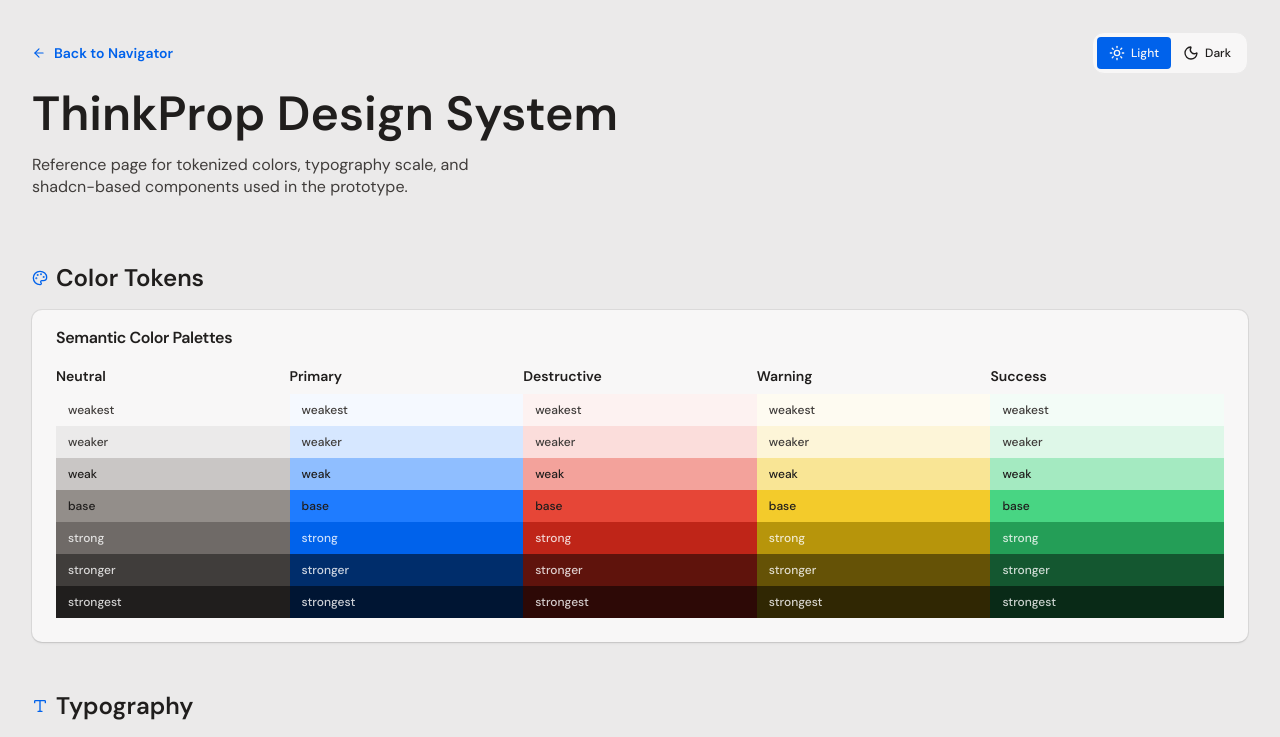
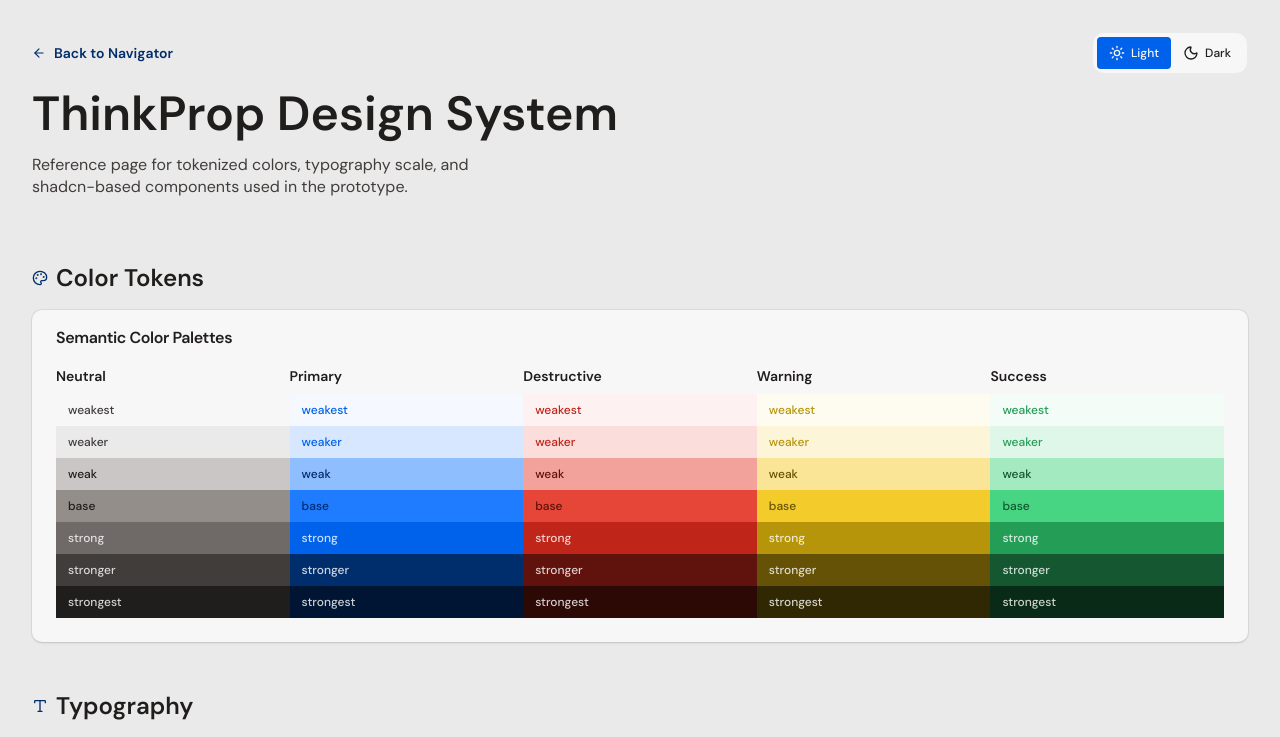
Before and after one commit to Gianeo/thinkprop, a Next.js app: page /design-system in a window 1280 px wide. Shown: the top 737 px of the page. Built offline with nearby package versions, Linux system fonts and the light colour scheme.

Commit message:
variant Text tones 26/02/26

```diff
--- a/app/design-system/page.tsx
+++ b/app/design-system/page.tsx
@@ -91,10 +91,18 @@
   },
 ] as const
 
-function getSwatchTextTone(swatchName: string) {
-  if (swatchName === 'weakest' || swatchName === 'weaker') return 'text-default'
-  if (swatchName === 'weak' || swatchName === 'base') return 'text-strong'
-  return 'text-contrast'
+function getSwatchTextTone(paletteToken: string, swatchName: string) {
+  if (swatchName === 'strong' || swatchName === 'stronger' || swatchName === 'strongest') {
+    return 'text-contrast'
+  }
+
+  if (paletteToken === 'neutral') {
+    if (swatchName === 'weakest' || swatchName === 'weaker') return 'text-default'
+    return 'text-strong'
+  }
+
+  if (swatchName === 'weakest' || swatchName === 'weaker') return `text-${paletteToken}-default`
+  return `text-${paletteToken}-strong`
 }
 
 export default function DesignSystemPage() {
@@ -170,7 +178,10 @@
                       {palette.swatches.map((swatch) => (
                         <div
                           key={`${palette.title}-${swatch.name}`}
-                          className={`flex items-center justify-between px-3 py-2 text-xs font-medium ${swatch.className} ${getSwatchTextTone(swatch.name)}`}
+                          className={`flex items-center justify-between px-3 py-2 text-xs font-medium ${swatch.className} ${getSwatchTextTone(
+                            palette.token,
+                            swatch.name,
+                          )}`}
                         >
                           <span>{swatch.name}</span>
                         </div>
--- a/app/globals.css
+++ b/app/globals.css
@@ -373,6 +373,10 @@
     color: hsl(var(--text-primary-loud));
   }
 
+  .text-primary-strong {
+    color: hsl(var(--text-primary-loud));
+  }
+
   .text-primary-default {
     color: hsl(var(--text-primary-default));
   }
@@ -382,6 +386,10 @@
   }
 
   .text-destructive-loud {
+    color: hsl(var(--text-destructive-loud));
+  }
+
+  .text-destructive-strong {
     color: hsl(var(--text-destructive-loud));
   }
 
@@ -397,6 +405,10 @@
     color: hsl(var(--text-warning-loud));
   }
 
+  .text-warning-strong {
+    color: hsl(var(--text-warning-loud));
+  }
+
   .text-warning-default {
     color: hsl(var(--text-warning-default));
   }
@@ -406,6 +418,10 @@
   }
 
   .text-success-loud {
+    color: hsl(var(--text-success-loud));
+  }
+
+  .text-success-strong {
     color: hsl(var(--text-success-loud));
   }
 
```
